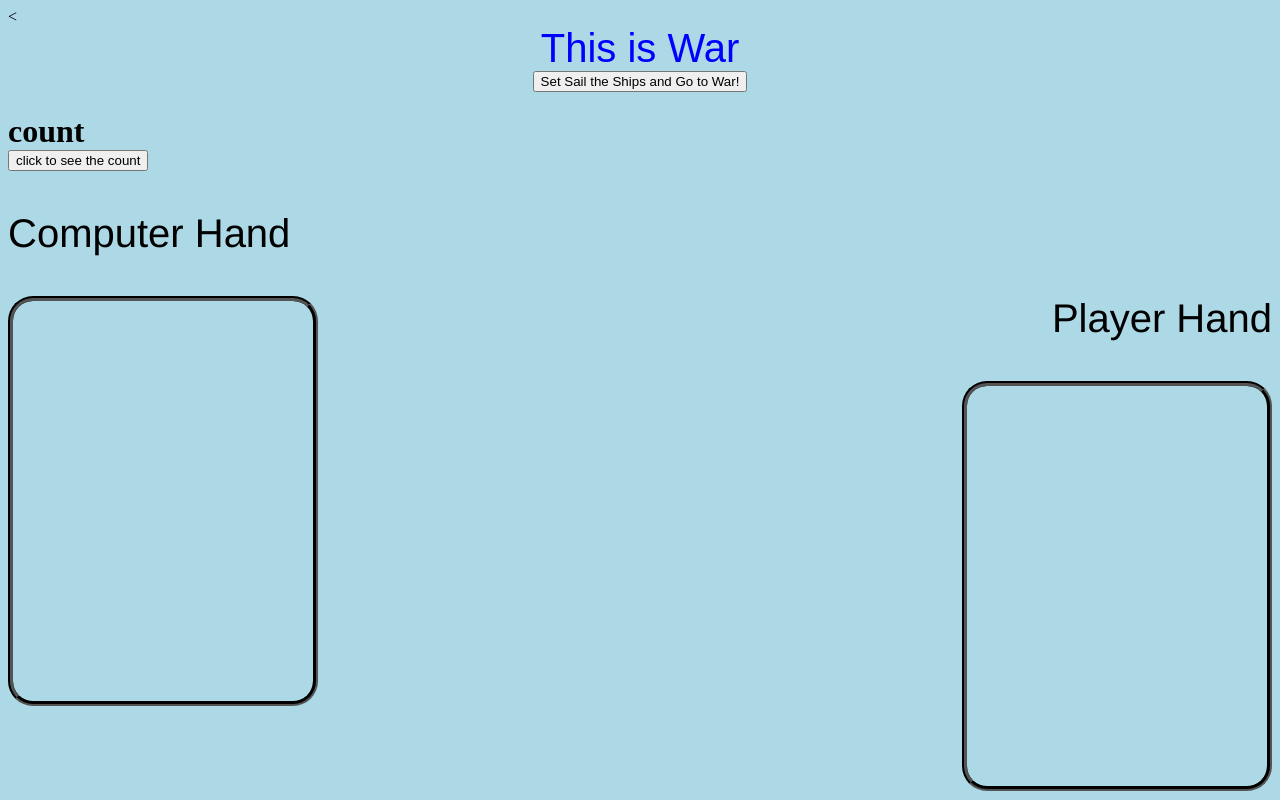
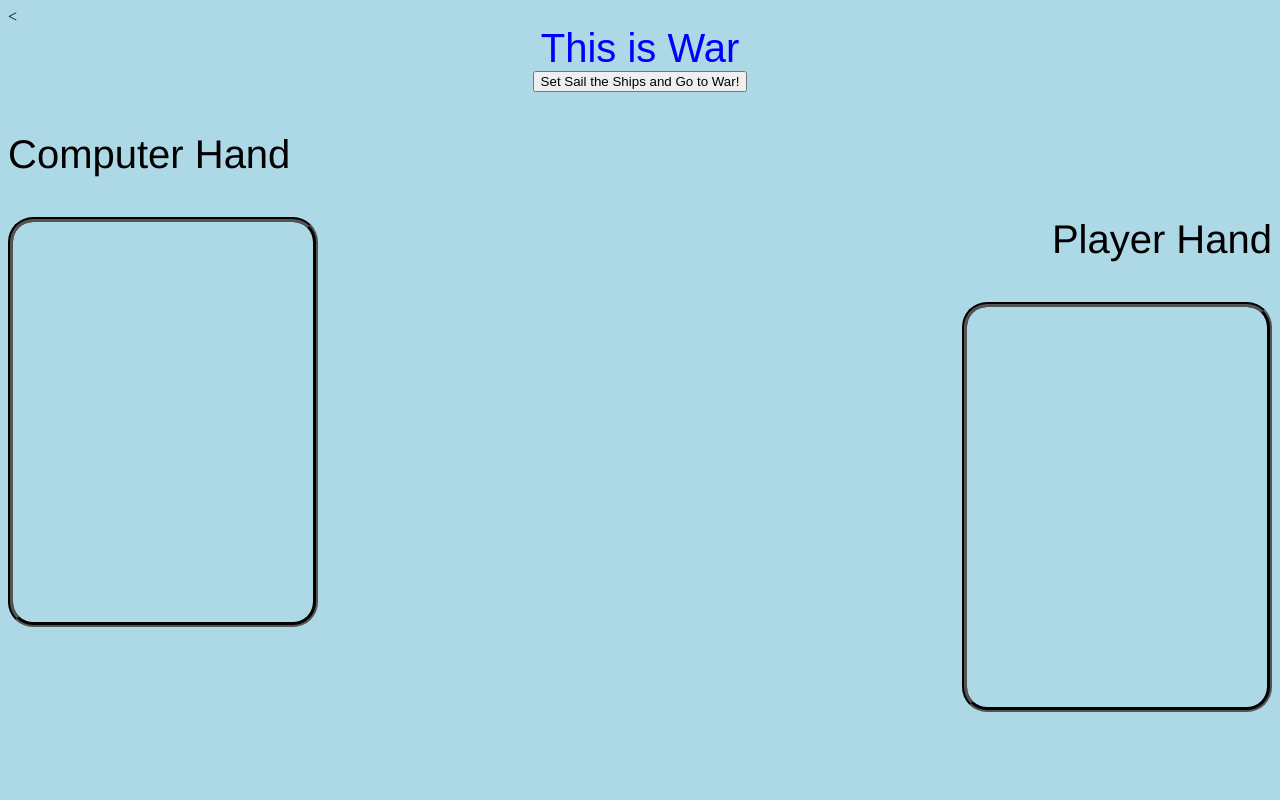
Before and after one commit to vbajwa/Project1, a plain HTML site: page index.html in a window 1280 px wide. Drawn offline with Linux system fonts and the light colour scheme.

Commit message:
okay this ones the last one

```diff
--- a/index.html
+++ b/index.html
@@ -11,10 +11,6 @@
 
   <div class="war_button"><header id="message">This is War</header>
       <div><button type="button">Set Sail the Ships and Go to War!</button></div>
-  </div>
-
-  <div class="button1"><h1 id="message1">count</header>
-      <div><button type="button1">click to see the count</button></div>
   </div>
 
   <div class="comphand">
```
